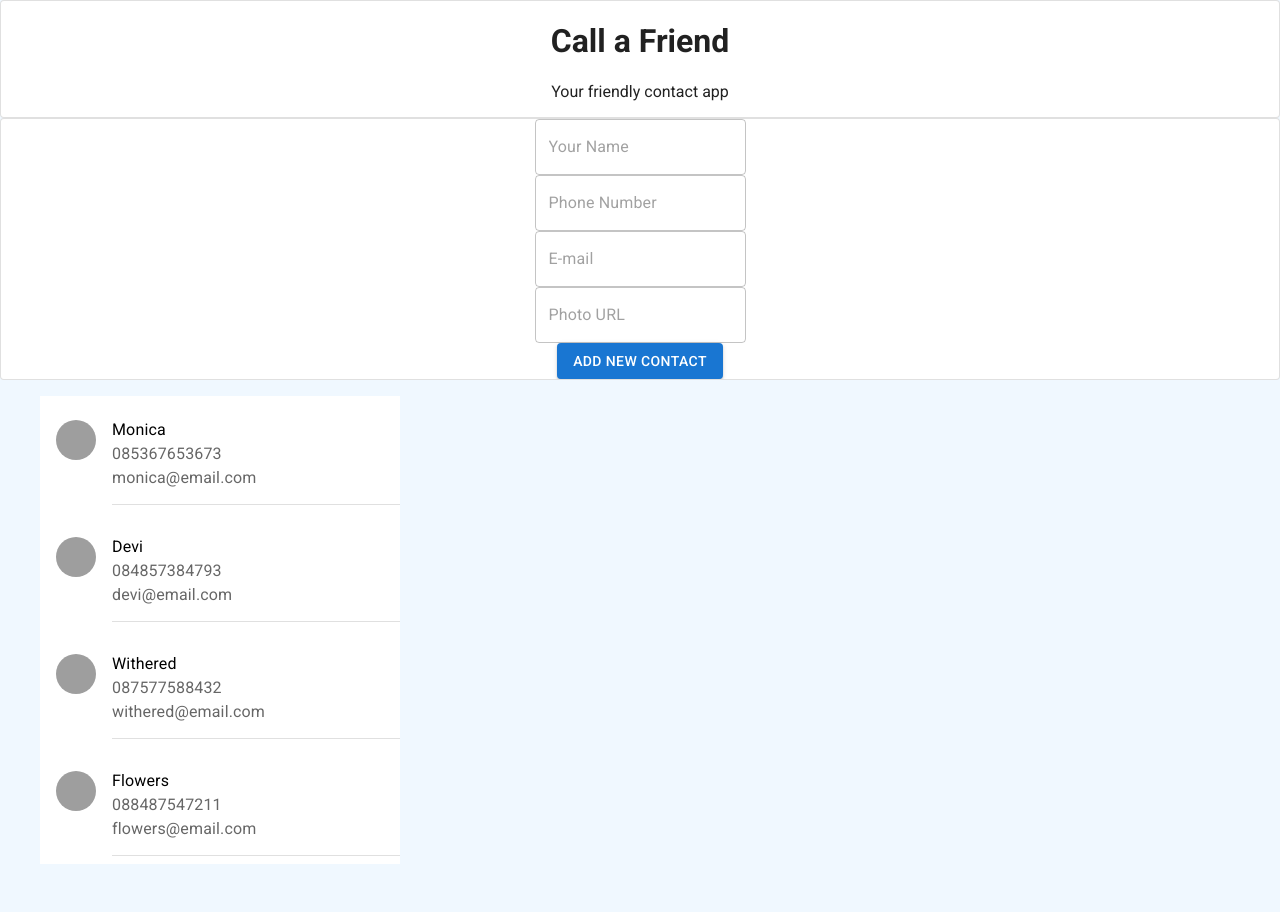
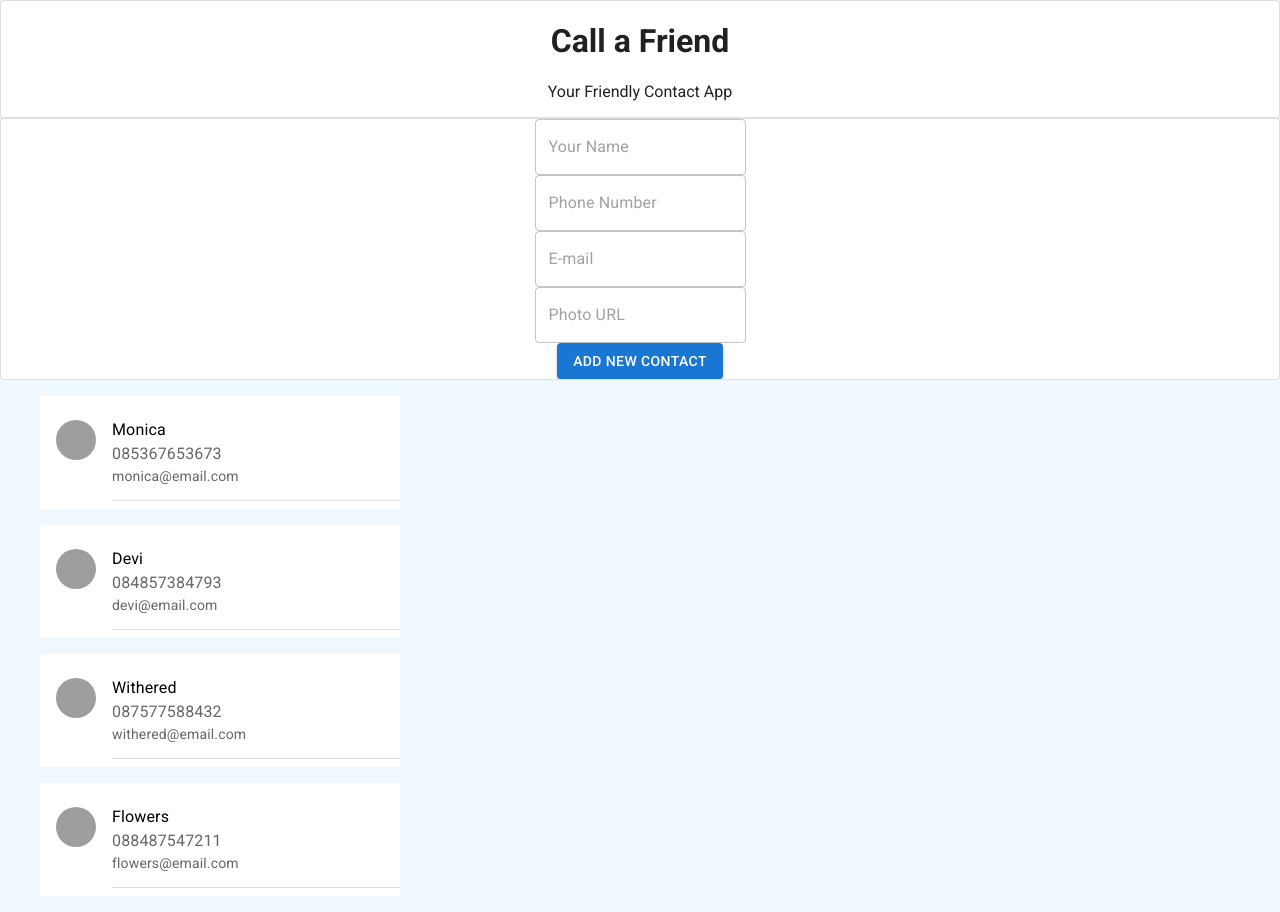
Before and after one commit to dts-kominfo-rea4b/challenge-react-with-mui-imanuelyosua77, a React (Create React App) app: page / in a window 1280 px wide. Before the commit the page ends 880 px from the top, so only its background shows below. Built offline with nearby package versions, Linux system fonts and the light colour scheme; grey boxes are pictures that could not be loaded.

Commit message:
Last Commit , kalau ga passed ga ngerti lgi dah kak :(

```diff
--- a/src/App.js
+++ b/src/App.js
@@ -10,11 +10,7 @@ import { useState } from 'react';
 
 const App = () => {
 
-  const data = contactsJSON.map((resource) => {
-    return resource
-  })
-
-  const [kontak, setKontak] = useState(data)
+  const [kontak, setKontak] = useState(contactsJSON)
   function spreadData(newContact) {
     setKontak([...kontak, newContact])
 
@@ -32,7 +28,11 @@ const App = () => {
     <div className="App">
       <Header />
       <ContactForm spreadData={spreadData} />
-      <Contact initialData={data} newData={kontak} />
+      {kontak.map((contacts, index)=>{
+        return (
+          <Contact key={index} data={contacts} />
+        )
+      })}
     </div>
   );
 };
--- a/src/components/Contact.js
+++ b/src/components/Contact.js
@@ -12,92 +12,26 @@ import Typography from '@mui/material/Typography';
 
 // Kalian bisa membuat CSS sendiri di src/components/Contact.css
 // atau langsung tambahkan dengan sx={{}}
-const Contact = ({ initialData, newData }) => {
+const Contact = ({ data }) => {
+    console.log(data)
     return (
-        <>
         <ul>
         <List sx={{ width: '100%', maxWidth: 360, bgcolor: 'background.paper' }}>
             <ListItem alignItems="flex-start">
-                        <ListItemAvatar><Avatar alt="Avatar" src={initialData[0].photo} /></ListItemAvatar>
-                        <ListItemText primary={initialData[0].name}
+                <ListItemAvatar><Avatar alt="Avatar" src={data.photo} /></ListItemAvatar>
+                <ListItemText primary={data.name}
                     secondary={
                         <>
-                                    <Typography>{initialData[0].phone}</Typography>
-                                    <Typography>{initialData[0].email}</Typography>
+                            <Typography component="span" sx={{display:'block'}} >{data.phone}</Typography>
+                           {data.email}
                         </>
                     }
                 />
             </ListItem>
             <Divider variant="inset" component="li" />
         </List>
-                <List sx={{ width: '100%', maxWidth: 360, bgcolor: 'background.paper' }}>
-                    <ListItem alignItems="flex-start">
-                        <ListItemAvatar><Avatar alt="Avatar" src={initialData[1].photo} /></ListItemAvatar>
-                        <ListItemText primary={initialData[1].name}
-                            secondary={
-                                <>
-                                    <Typography>{initialData[1].phone}</Typography>
-                                    <Typography>{initialData[1].email}</Typography>
-                                </>
-                            }
-                        />
-                    </ListItem>
-                    <Divider variant="inset" component="li" />
-                </List>
-                <List sx={{ width: '100%', maxWidth: 360, bgcolor: 'background.paper' }}>
-                    <ListItem alignItems="flex-start">
-                        <ListItemAvatar><Avatar alt="Avatar" src={initialData[2].photo} /></ListItemAvatar>
-                        <ListItemText primary={initialData[2].name}
-                            secondary={
-                                <>
-                                    <Typography>{initialData[2].phone}</Typography>
-                                    <Typography>{initialData[2].email}</Typography>
-                                </>
-                            }
-                        />
-                    </ListItem>
-                    <Divider variant="inset" component="li" />
-                </List>
-                <List sx={{ width: '100%', maxWidth: 360, bgcolor: 'background.paper' }}>
-                    <ListItem alignItems="flex-start">
-                        <ListItemAvatar><Avatar alt="Avatar" src={initialData[3].photo} /></ListItemAvatar>
-                        <ListItemText primary={initialData[3].name}
-                            secondary={
-                                <>
-                                    <Typography>{initialData[3].phone}</Typography>
-                                    <Typography>{initialData[3].email}</Typography>
-                                </>
-                            }
-                        />
-                    </ListItem>
-                    <Divider variant="inset" component="li" />
-                </List>
-
-
-                 {newData.length > 4?
-
-                            <>
-                                <List sx={{ width: '100%', maxWidth: 360, bgcolor: 'background.paper' }}>
-                                    <ListItem alignItems="flex-start">
-                                        <ListItemAvatar><Avatar alt="Avatar" src={newData[newData.length-1].photo} /></ListItemAvatar>
-                                        <ListItemText primary={newData[newData.length-1].name}
-                                            secondary={
-                                                <>
-                                                    <Typography>{newData[newData.length-1].phone}</Typography>
-                                                    <Typography>{newData[newData.length-1].email}</Typography>
-                                                </>
-                                            }
-                                        />
-                                    </ListItem>
-                                    <Divider variant="inset" component="li" />
-                                </List>
-                            </>
-
-                 : ""}
-
         </ul>
-        </>
-    );
+    )
 };
 
 export default Contact;
--- a/src/components/ContactForm.js
+++ b/src/components/ContactForm.js
@@ -68,4 +68,5 @@ const ContactForm = ({ spreadData }) => {
         </div>
     );
 }
+
 export default ContactForm;
--- a/src/components/Header.js
+++ b/src/components/Header.js
@@ -10,8 +10,8 @@ const Header = () => {
   return (
     <>
       <Card variant="outlined">
-        <h1>Call a Friend</h1>
-        <p>Your friendly contact app</p>
+        <h1> Call a Friend</h1>
+        <p>Your Friendly Contact App</p>
       </Card>
     </>
   );
```
Lines whose indentation alone changed are shown as unchanged.
